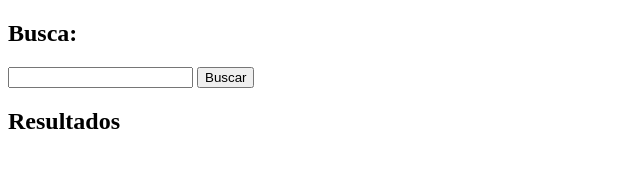
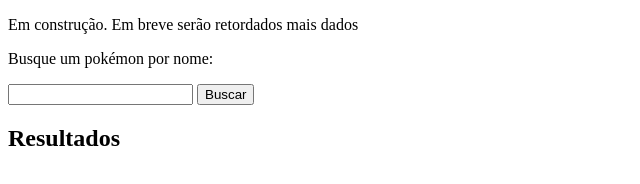
Before and after one commit to flwedu/pokedex, a plain HTML site: page index.html in a window 1280 px wide. Shown: the whole page, without its empty margins (0-640 px from the left). Drawn offline with Linux system fonts and the light colour scheme.

Commit message:
add descrição no inicio do documento

```diff
--- a/index.html
+++ b/index.html
@@ -11,7 +11,10 @@
 
 <body>
     <div class="busca">
-        <h2>Busca:</h2>
+        <p>Em construção.
+            Em breve serão retordados mais dados
+        </p>
+        <p>Busque um pokémon por nome:</p>
         <input type="text" name="campo-busca" id="campo-busca">
         <input type="button" value="Buscar" id="botao-busca">
     </div>
```
